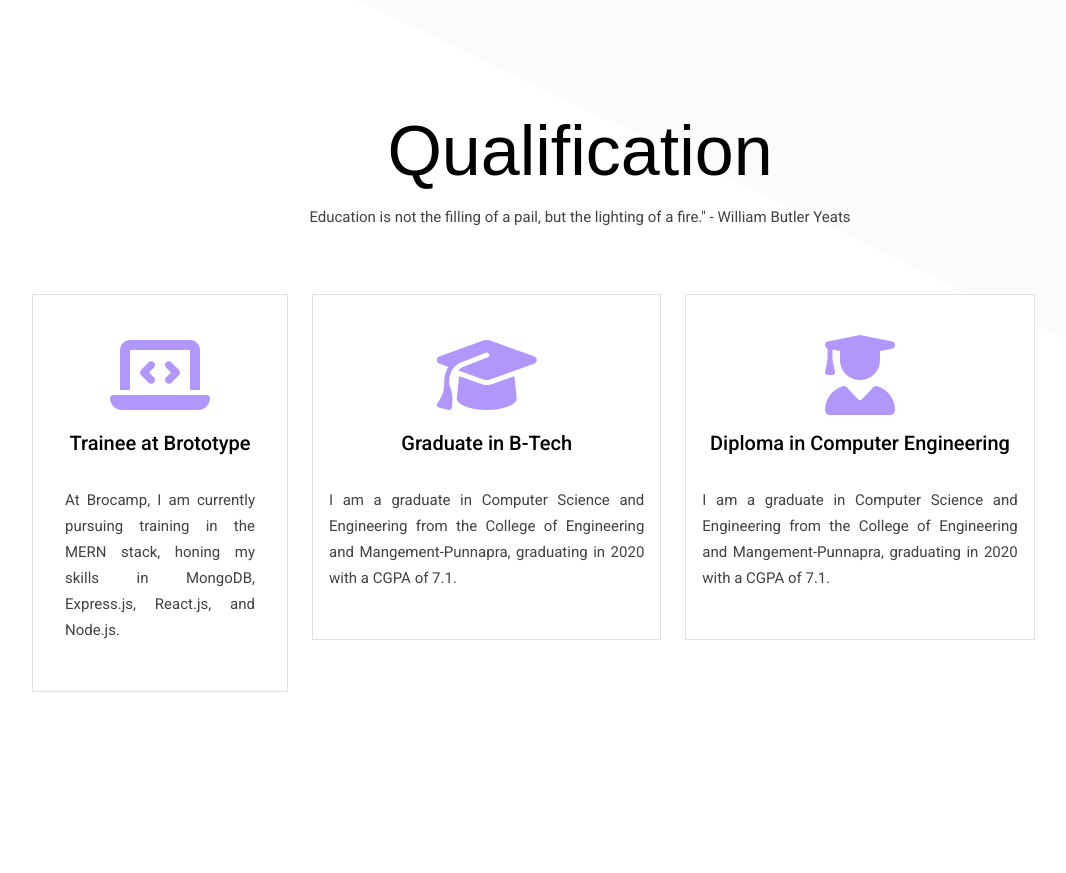
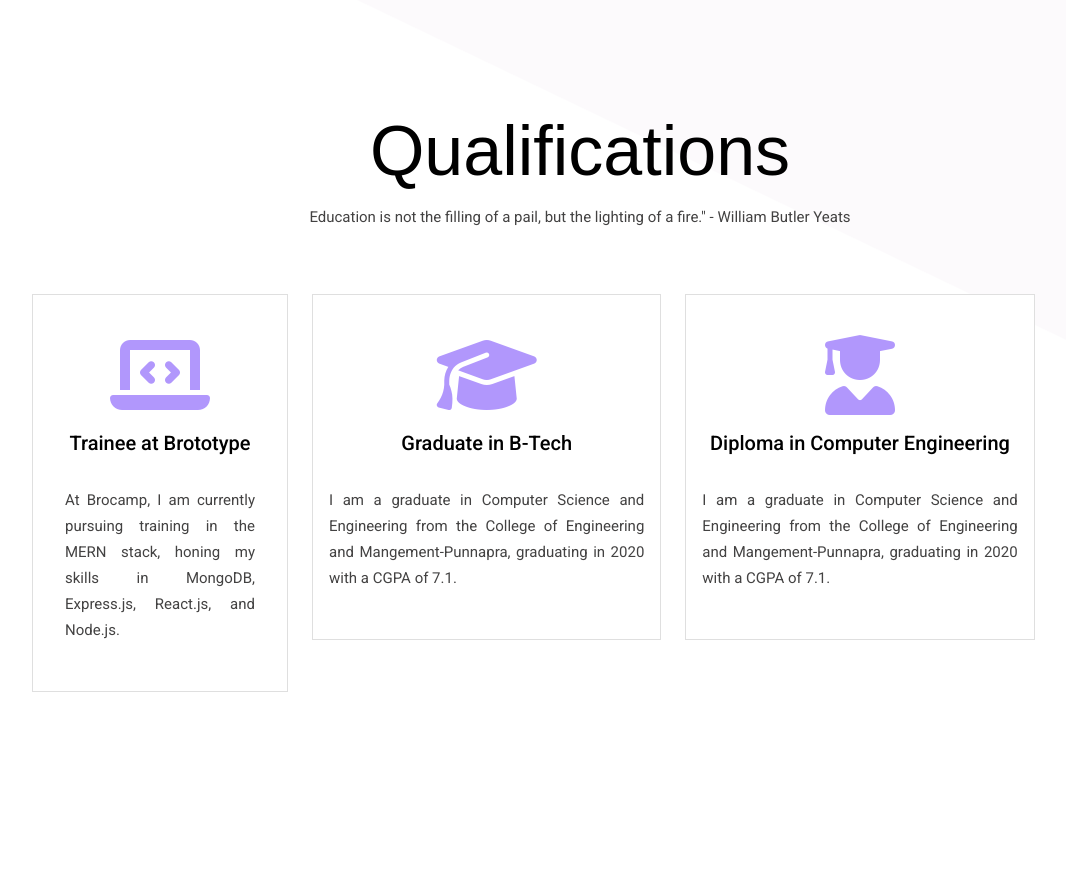
Before and after one commit to JabeenAshique/Jabeen.K.P_Protfolio, a plain HTML site: page index.html in a window 1280 px wide. Shown: the part 1300-2173 px from the top of the page, without its empty margins (60-1126 px from the left). Drawn offline with nearby package versions, Linux system fonts and the light colour scheme.

Commit message:
Update index.html

```diff
--- a/index.html
+++ b/index.html
@@ -100,7 +100,7 @@
     <div class="container">
         <div class="row">
             <div class="col-sm-12 text-center mb-5">
-                <h2>Qualification</h2>
+                <h2>Qualifications</h2>
                 <p class="text-center">Education is not the filling of a pail, but the lighting of a fire." - William Butler Yeats</p>
                 </div>
 
```
